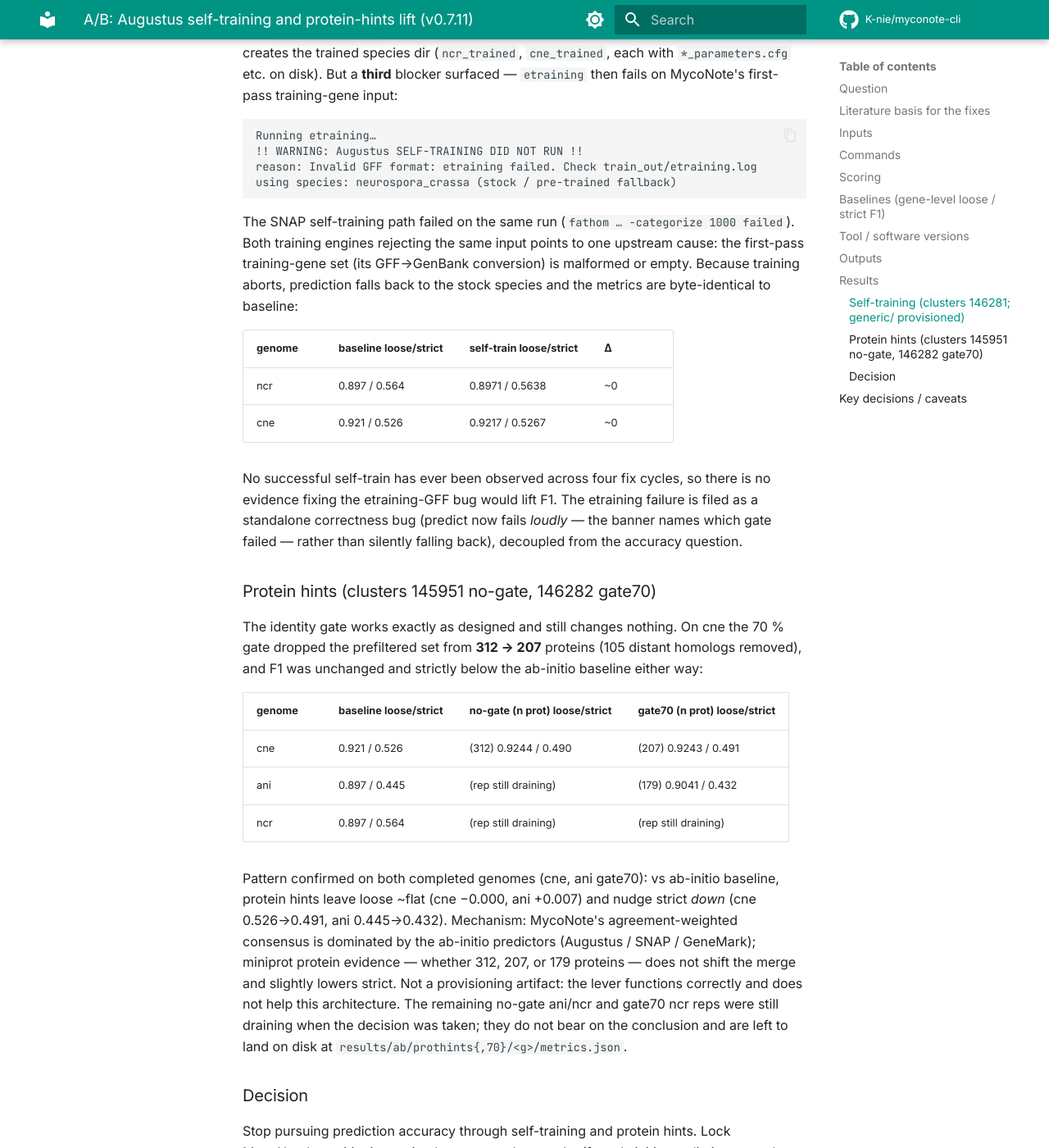
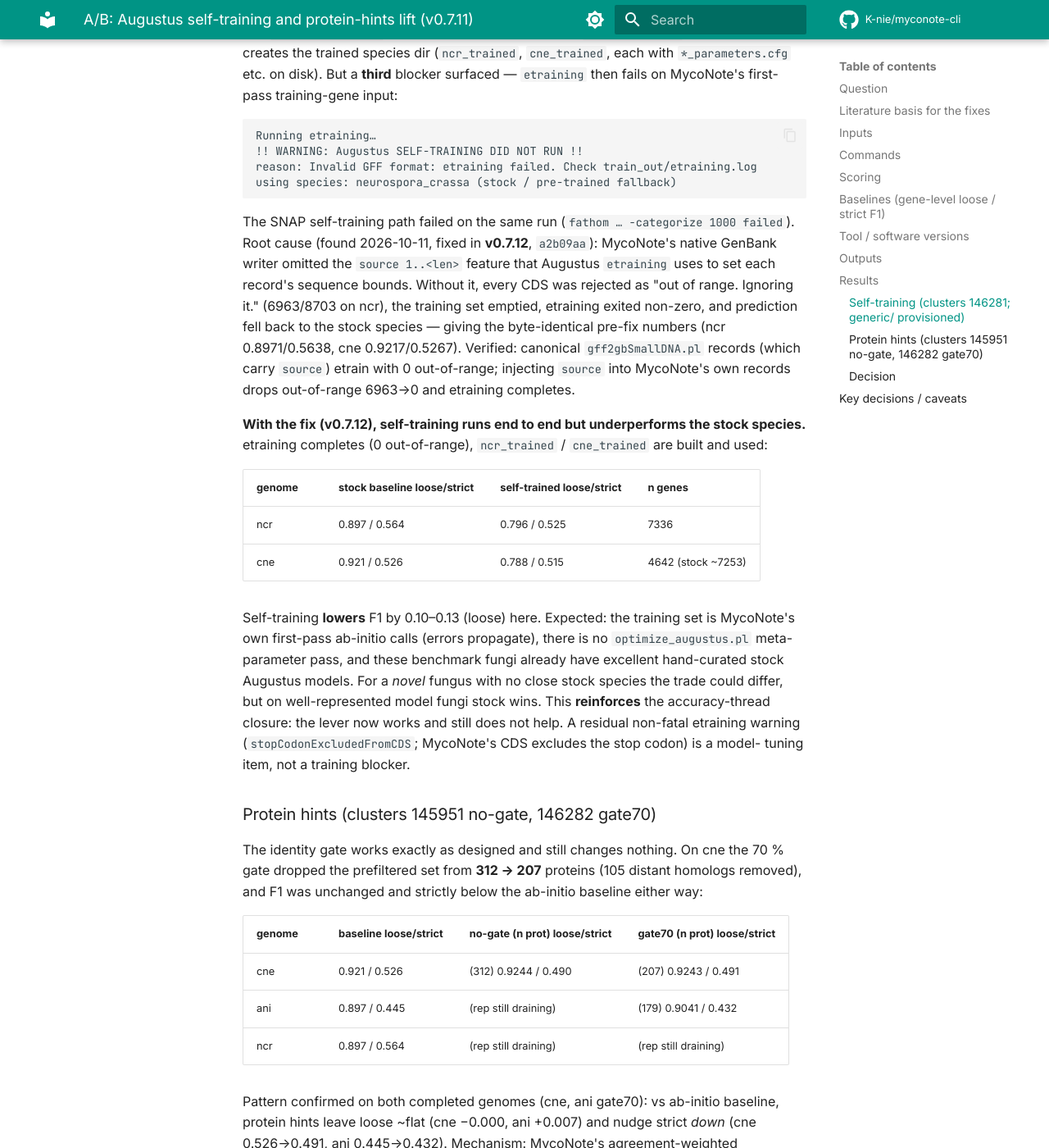
Before and after one commit to K-nie/myconote-cli, an MkDocs documentation site: the page built from docs/paper/htcondor_benchmark/AB_v0711_selftrain_prothints_README.md, in a window 1280 px wide and 1400 px high, scrolled down 3430 px. Shown: the whole window at 82% size. Built offline with MkDocs 1.6.1 and Material for MkDocs 9.7.7, drawn with Linux system fonts in a browser that asks for light colours; comment, search, counter and statistics services are not loaded; the version menu is left out.

Commit message:
docs(benchmark): self-train fixed (v0.7.12) but underperforms stock
With the source-feature fix, self-training runs end to end (etraining
completes, 0 out-of-range, trained species used). Trained-model F1 is below
stock on the model fungi: ncr 0.796/0.525, cne 0.788/0.515 vs stock
0.897/0.564 and 0.921/0.526. Training on first-pass ab-initio calls + no
optimize pass + already-curated stock models. Reinforces the accuracy-thread
closure: the lever now works and still does not help here.

````diff
--- a/docs/paper/htcondor_benchmark/AB_v0711_selftrain_prothints_README.md
+++ b/docs/paper/htcondor_benchmark/AB_v0711_selftrain_prothints_README.md
@@ -134,21 +134,34 @@ using species: neurospora_crassa (stock / pre-trained fallback)
 ```
 
 The SNAP self-training path failed on the same run (`fathom … -categorize 1000
-failed`). Both training engines rejecting the same input points to one upstream
-cause: the first-pass training-gene set (its GFF→GenBank conversion) is
-malformed or empty. Because training aborts, prediction falls back to the stock
-species and the metrics are byte-identical to baseline:
+failed`). Root cause (found 2026-10-11, fixed in **v0.7.12**, `a2b09aa`):
+MycoNote's native GenBank writer omitted the `source  1..<len>` feature that
+Augustus `etraining` uses to set each record's sequence bounds. Without it,
+every CDS was rejected as "out of range. Ignoring it." (6963/8703 on ncr), the
+training set emptied, etraining exited non-zero, and prediction fell back to the
+stock species — giving the byte-identical pre-fix numbers (ncr 0.8971/0.5638,
+cne 0.9217/0.5267). Verified: canonical `gff2gbSmallDNA.pl` records (which carry
+`source`) etrain with 0 out-of-range; injecting `source` into MycoNote's own
+records drops out-of-range 6963→0 and etraining completes.
 
-| genome | baseline loose/strict | self-train loose/strict | Δ |
-|--------|-----------------------|-------------------------|---|
-| ncr    | 0.897 / 0.564         | 0.8971 / 0.5638         | ~0 |
-| cne    | 0.921 / 0.526         | 0.9217 / 0.5267         | ~0 |
+**With the fix (v0.7.12), self-training runs end to end but underperforms the
+stock species.** etraining completes (0 out-of-range), `ncr_trained` /
+`cne_trained` are built and used:
 
-No successful self-train has ever been observed across four fix cycles, so there
-is no evidence fixing the etraining-GFF bug would lift F1. The etraining failure
-is filed as a standalone correctness bug (predict now fails *loudly* — the
-banner names which gate failed — rather than silently falling back), decoupled
-from the accuracy question.
+| genome | stock baseline loose/strict | self-trained loose/strict | n genes |
+|--------|-----------------------------|---------------------------|---------|
+| ncr    | 0.897 / 0.564               | 0.796 / 0.525             | 7336    |
+| cne    | 0.921 / 0.526               | 0.788 / 0.515             | 4642 (stock ~7253) |
+
+Self-training **lowers** F1 by 0.10–0.13 (loose) here. Expected: the training
+set is MycoNote's own first-pass ab-initio calls (errors propagate), there is no
+`optimize_augustus.pl` meta-parameter pass, and these benchmark fungi already
+have excellent hand-curated stock Augustus models. For a *novel* fungus with no
+close stock species the trade could differ, but on well-represented model fungi
+stock wins. This **reinforces** the accuracy-thread closure: the lever now works
+and still does not help. A residual non-fatal etraining warning
+(`stopCodonExcludedFromCDS`; MycoNote's CDS excludes the stop codon) is a model-
+tuning item, not a training blocker.
 
 ### Protein hints (clusters 145951 no-gate, 146282 gate70)
 
````
Also changed, not shown: docs/paper/htcondor_benchmark/README.md (+8 -6 lines).
